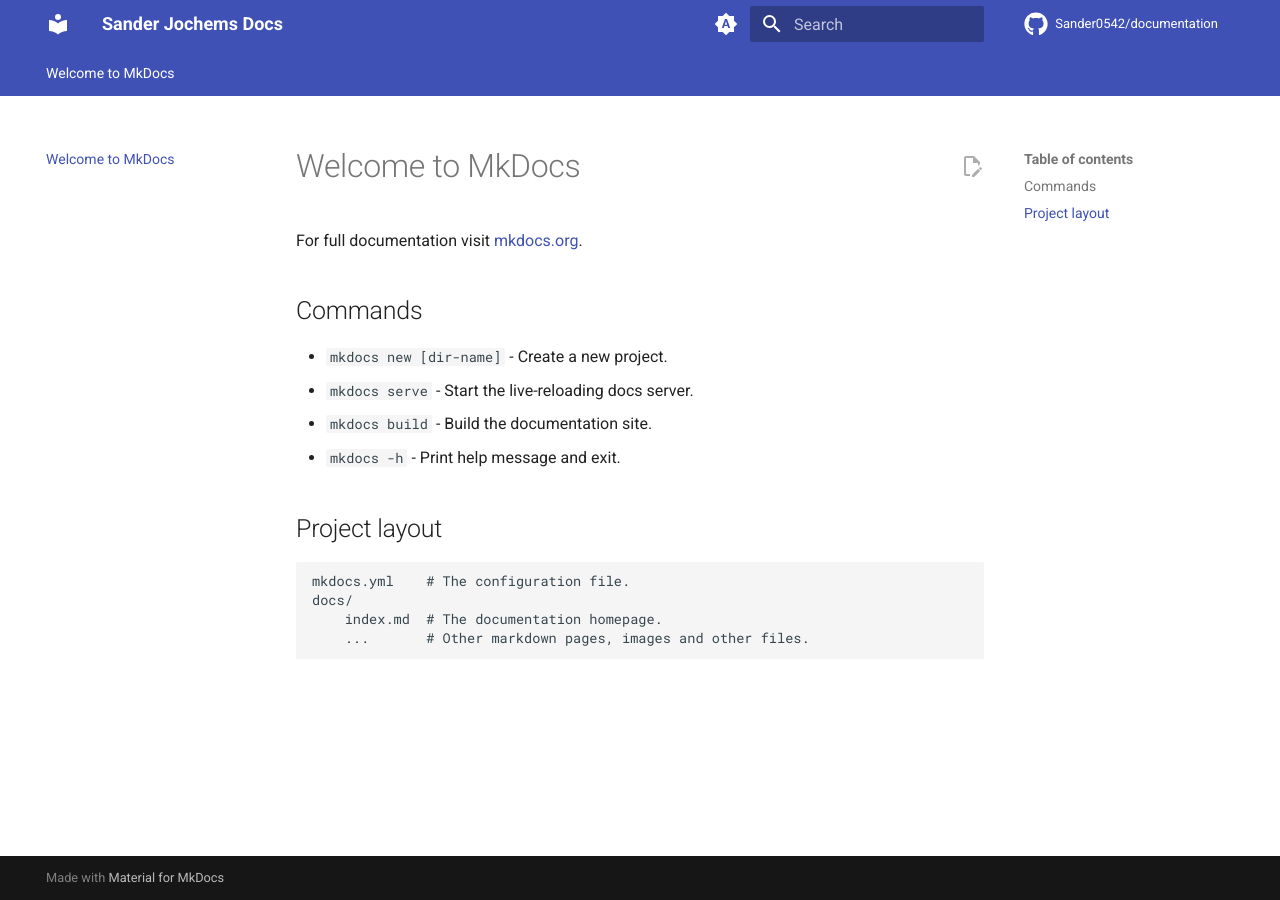
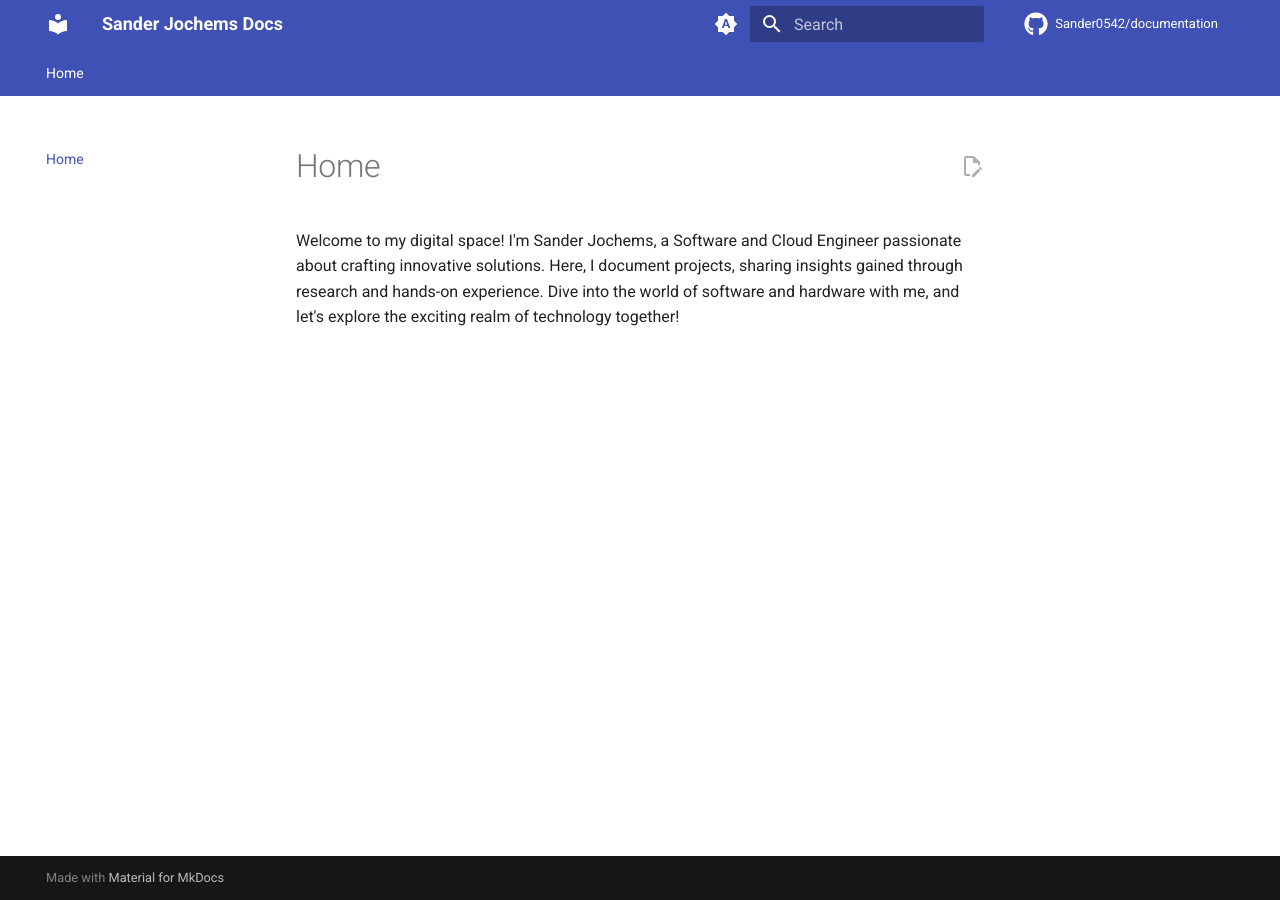
Before and after one commit to Sander0542/documentation, an MkDocs documentation site: the page built from docs/index.md, in a window 1280 px wide. Built offline with MkDocs 1.6.1 and Material for MkDocs 9.7.7, drawn with Linux system fonts in a browser that asks for light colours; comment, search, counter and statistics services are not loaded.

Commit message:
Update index.md

```diff
--- a/docs/index.md
+++ b/docs/index.md
@@ -1,17 +1,3 @@
-# Welcome to MkDocs
+# Home
 
-For full documentation visit [mkdocs.org](https://www.mkdocs.org).
-
-## Commands
-
-* `mkdocs new [dir-name]` - Create a new project.
-* `mkdocs serve` - Start the live-reloading docs server.
-* `mkdocs build` - Build the documentation site.
-* `mkdocs -h` - Print help message and exit.
-
-## Project layout
-
-    mkdocs.yml    # The configuration file.
-    docs/
-        index.md  # The documentation homepage.
-        ...       # Other markdown pages, images and other files.
+Welcome to my digital space! I'm Sander Jochems, a Software and Cloud Engineer passionate about crafting innovative solutions. Here, I document projects, sharing insights gained through research and hands-on experience. Dive into the world of software and hardware with me, and let's explore the exciting realm of technology together!
```
